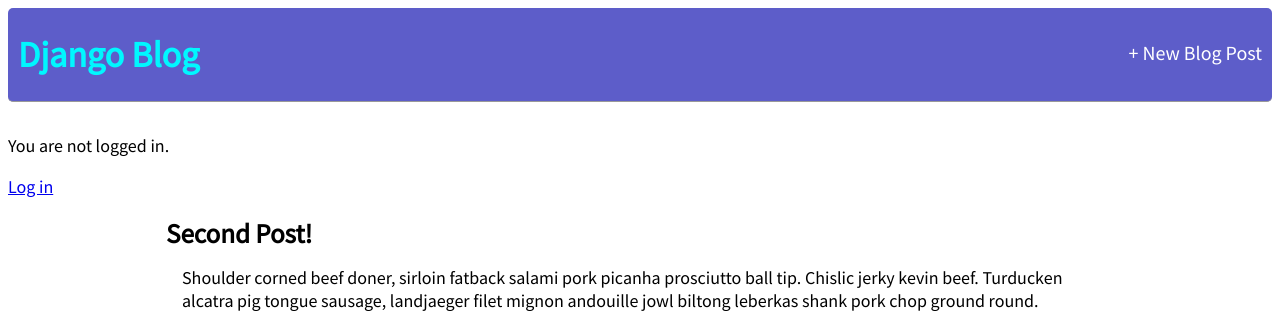
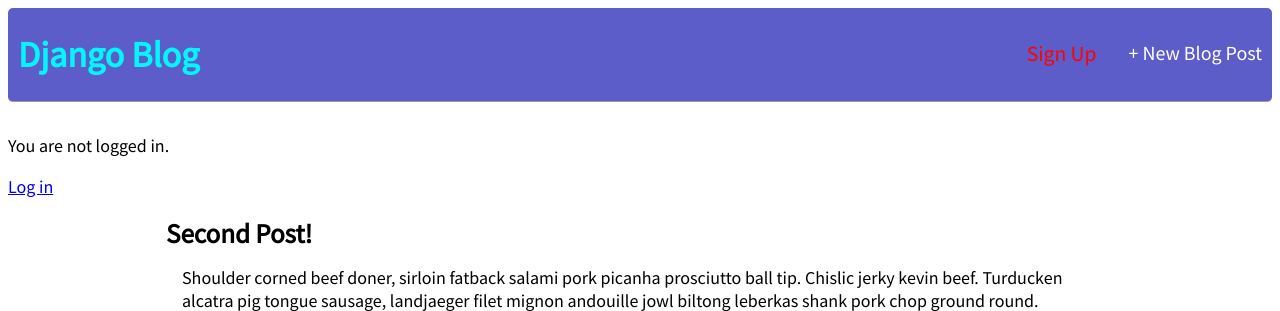
Before and after one commit to miguelrodriguez8/112_django_blog, a Django app: page / in a window 1280 px wide. Shown: the top 311 px of the page. Run offline with Django 3.2, Linux system fonts and the light colour scheme; data comes from the database, SQL or seed files in the repository.

Commit message:
added signup link to home

```diff
--- a/blog/templates/base.html
+++ b/blog/templates/base.html
@@ -15,6 +15,8 @@
                 <div class="nav-right">
                     {% if user.is_authenticated %}
                     <a href="{% url 'logout' %}" class="logout">Log Out</a>
+                    {% else %}
+                    <a href="{% url 'signup' %}" class="signup">Sign Up</a>
                     {% endif %}
                     <a href="{% url 'post_new' %}" class="new-post">+ New Blog Post</a>
                 </div>
--- a/static/css/base.css
+++ b/static/css/base.css
@@ -83,3 +83,10 @@ header h1 a {
     text-decoration: none;
     font-size: larger;
 }
+
+.signup {
+    color: red;
+    margin-right: 2rem;
+    text-decoration: none;
+    font-size: larger;
+}
```
